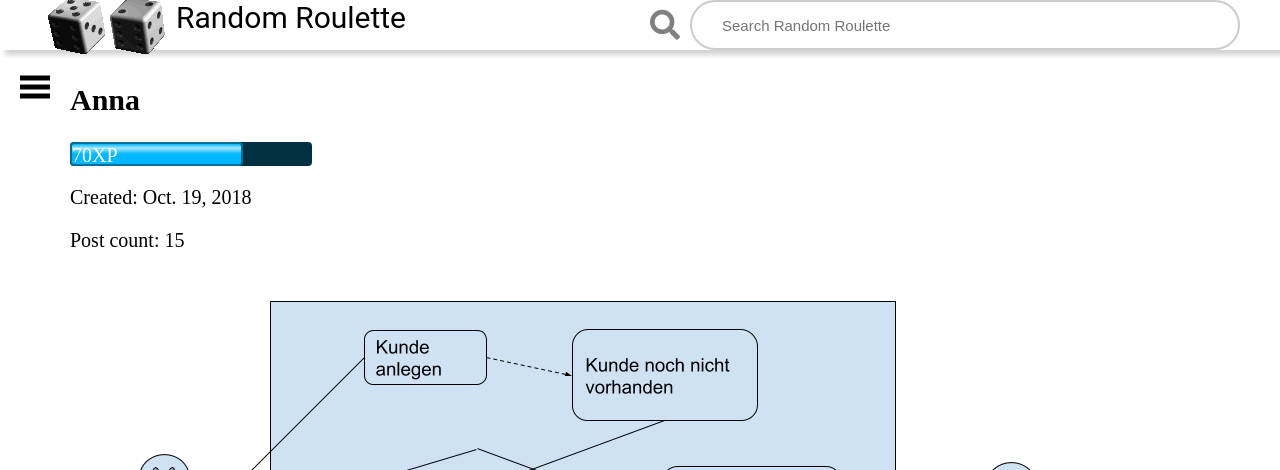
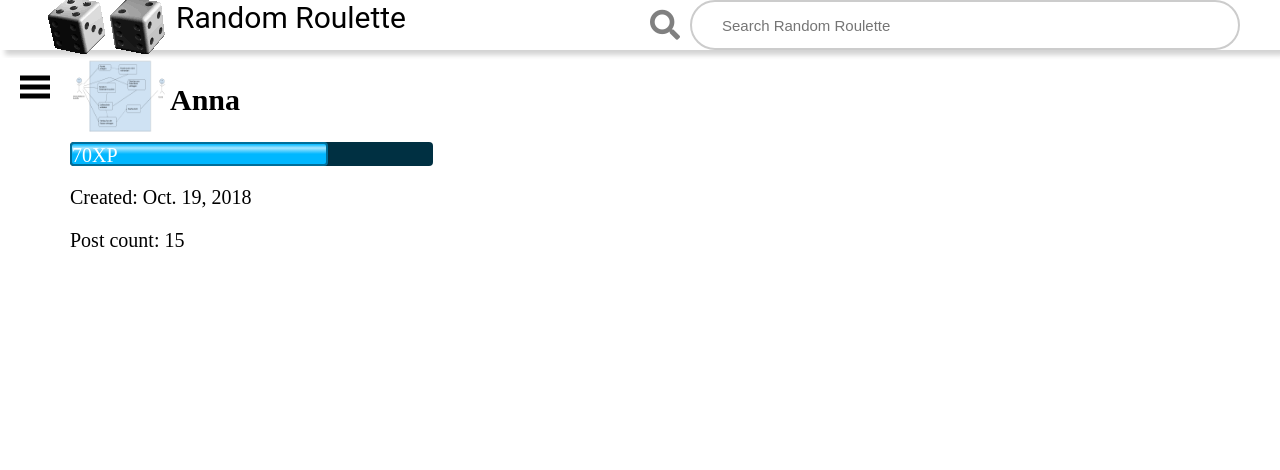
Before and after one commit to MarWu/ForumRoulette, a Django app: a page that uses users/templates/profile.html in a window 1280 px wide. Shown: the top 470 px of the page. Run offline with Django 3.2, Linux system fonts and the light colour scheme; data comes from the database, SQL or seed files in the repository; some libraries are stand-ins or nearby versions.

Commit message:
Profil Image and Name are now the Header of the profile.

```diff
--- a/posts/static/css/postStyle.css
+++ b/posts/static/css/postStyle.css
@@ -35,14 +35,16 @@ li .post {
     padding: 0;
 }
 
-.linkh3 {
+.link h3 {
     font: bold 20px/1.5 Helvetica, Verdana, sans-serif;
     flex-direction: row;
+    margin-right: 2rem;
 }
 
 .link a {
     font-size: 2rem;
     margin: 1rem 0 0rem 0rem;
+    margin-right: 2rem;
     display: block;
     color: black;
     text-decoration: none;
--- a/posts/static/css/profile.css
+++ b/posts/static/css/profile.css
@@ -1,6 +1,13 @@
+.userinformation{
+  display: flex;
+  flex-direction: column;
+}
+.userheader {
+  display: flex;
+  flex-direction: row;
+}
 
 .outer {
-  width: 20%;
   background: rgb(0, 48, 66);
   border-radius: 4px;
 }
@@ -18,3 +25,9 @@
     rgb(0, 183, 255) 50%
   )
 }
+
+.profilepicture{
+    width: 100%;
+    max-width: 10rem;
+    float:none;
+}
--- a/posts/static/css/styles.css
+++ b/posts/static/css/styles.css
@@ -31,8 +31,6 @@ header {
 header .header-item {
     flex: 1;
     height: 100%;
-    width: 100%;
-    font-size: 3rem;
     justify-content: center;
 
     align-items: center;
@@ -167,9 +165,15 @@ main footer {
     html, body {
         font-size: 62.5%;
     }
+    .header-item{
+        font-size: 3rem;
+    }
     .left {
         display: flex;
 
+    }
+    .outer{
+        width:30%
     }
 
 }
@@ -178,10 +182,16 @@ main footer {
     html, body {
         font-size: 40%;
     }
+    .header-item{
+        font-size: 2.4rem;
+    }
     .left {
         display: flex;
     }
     .right {
         display: none;
     }
+    .outer {
+        width: 50%;
+    }
 }
--- a/users/templates/profile.html
+++ b/users/templates/profile.html
@@ -6,22 +6,27 @@
 
     {% load static %}
     <link rel="stylesheet" href="{% static 'css/profile.css' %}">
+    <div class="userinformation">
+    <div class="userheader">
+        {% if user_info.profile_picture %}
+            <img src="{{ user_info.profile_picture.url }}" class="profilepicture" alt="Error Picture not found">
+        {% endif %}
+        <h2>{{ selected_user.username }}</h2>
+    </div>
 
-    <h2>{{ selected_user.username }}</h2>
+        <div class="outer">
+            <div class="xp-bar" style="width:{{ user_info.xp_modulo }}%">{{ user_info.xp_modulo }}XP</div>
+        </div>
 
-    <div class="outer">
-        <div class="xp-bar" style="width:{{ user_info.xp_modulo }}%">{{ user_info.xp_modulo }}XP</div>
     </div>
     <p>Created: {{ selected_user.date_joined.date }}</p>
     <p>Post count: {{ user_info.post_count }}</p>
     {% if user.is_authenticated %}
-    <p>Posts available: {{ user_info.posts_available }}</p>
-    <p>Random Post: {{ user_info.random_post }}</p>
+        <p>Posts available: {{ user_info.posts_available }}</p>
+        <p>Random Post: {{ user_info.random_post }}</p>
     {% endif %}
     {% if selected_user == request.user %}
         <a href="{% url "users:profile_picture" %}">Change your profile picture</a>
     {% endif %}
-    {% if user_info.profile_picture %}
-        <img src="{{ user_info.profile_picture.url }}">
-    {% endif %}
+
 {% endblock %}
```
